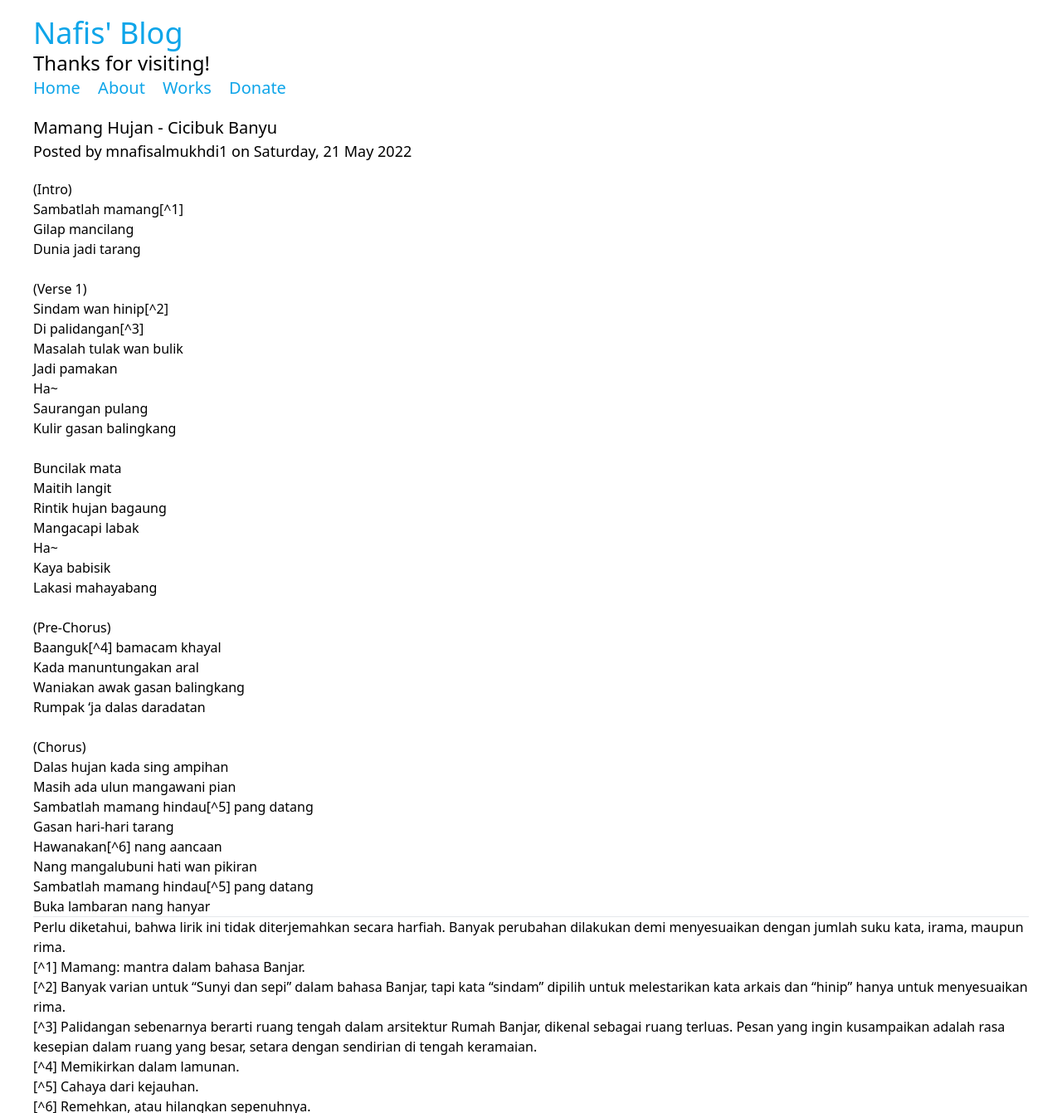
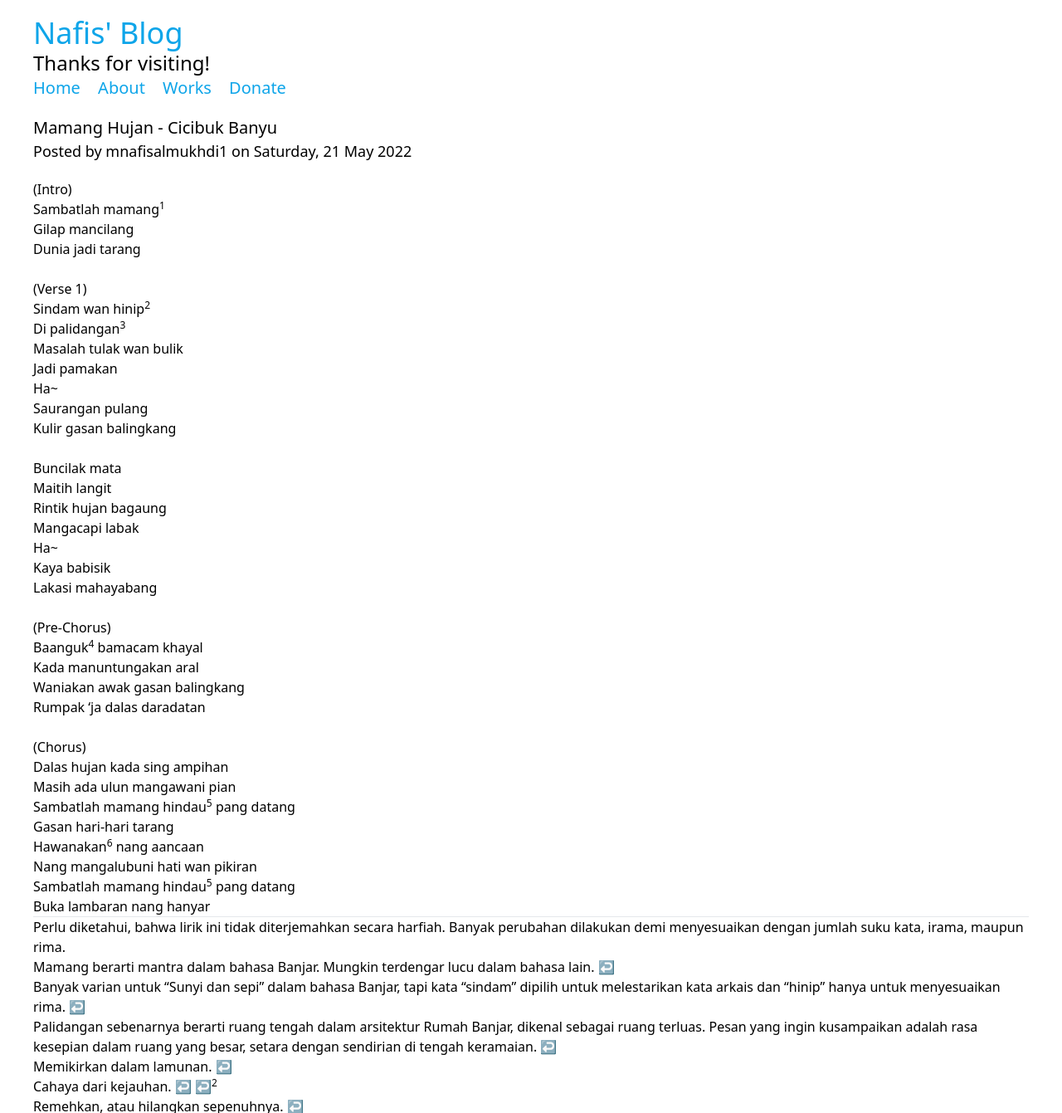
Before and after one commit to mnafisalmukhdi1/blog, a Jekyll site: the page built from _posts/2022-05-21-mantra-hujan.md, in a window 1280 px wide and 1400 px high, cut to the strip 0-1341 px from the top of the window. Shown: the whole strip at 83% size. Built offline with Jekyll 4.4.1, drawn with Linux system fonts in a browser that asks for light colours; nearby versions of some CDN libraries.

Commit message:
Update 2022-05-21-mantra-hujan.md

```diff
--- a/_posts/2022-05-21-mantra-hujan.md
+++ b/_posts/2022-05-21-mantra-hujan.md
@@ -44,14 +44,14 @@ Buka lambaran nang hanyar
 ***
 Perlu diketahui, bahwa lirik ini tidak diterjemahkan secara harfiah. Banyak perubahan dilakukan demi menyesuaikan dengan jumlah suku kata, irama, maupun rima.
 
-[^1] Mamang: mantra dalam bahasa Banjar.
+[^1]: Mamang berarti mantra dalam bahasa Banjar. Mungkin terdengar lucu dalam bahasa lain.
 
-[^2] Banyak varian untuk "Sunyi dan sepi" dalam bahasa Banjar, tapi kata "sindam" dipilih untuk melestarikan kata arkais dan "hinip" hanya untuk menyesuaikan rima.
+[^2]: Banyak varian untuk "Sunyi dan sepi" dalam bahasa Banjar, tapi kata "sindam" dipilih untuk melestarikan kata arkais dan "hinip" hanya untuk menyesuaikan rima.
 
-[^3] Palidangan sebenarnya berarti ruang tengah dalam arsitektur Rumah Banjar, dikenal sebagai ruang terluas. Pesan yang ingin kusampaikan adalah rasa kesepian dalam ruang yang besar, setara dengan sendirian di tengah keramaian.
+[^3]: Palidangan sebenarnya berarti ruang tengah dalam arsitektur Rumah Banjar, dikenal sebagai ruang terluas. Pesan yang ingin kusampaikan adalah rasa kesepian dalam ruang yang besar, setara dengan sendirian di tengah keramaian.
 
-[^4] Memikirkan dalam lamunan.
+[^4]: Memikirkan dalam lamunan.
 
-[^5] Cahaya dari kejauhan.
+[^5]: Cahaya dari kejauhan.
 
-[^6] Remehkan, atau hilangkan sepenuhnya.
+[^6]: Remehkan, atau hilangkan sepenuhnya.
```
